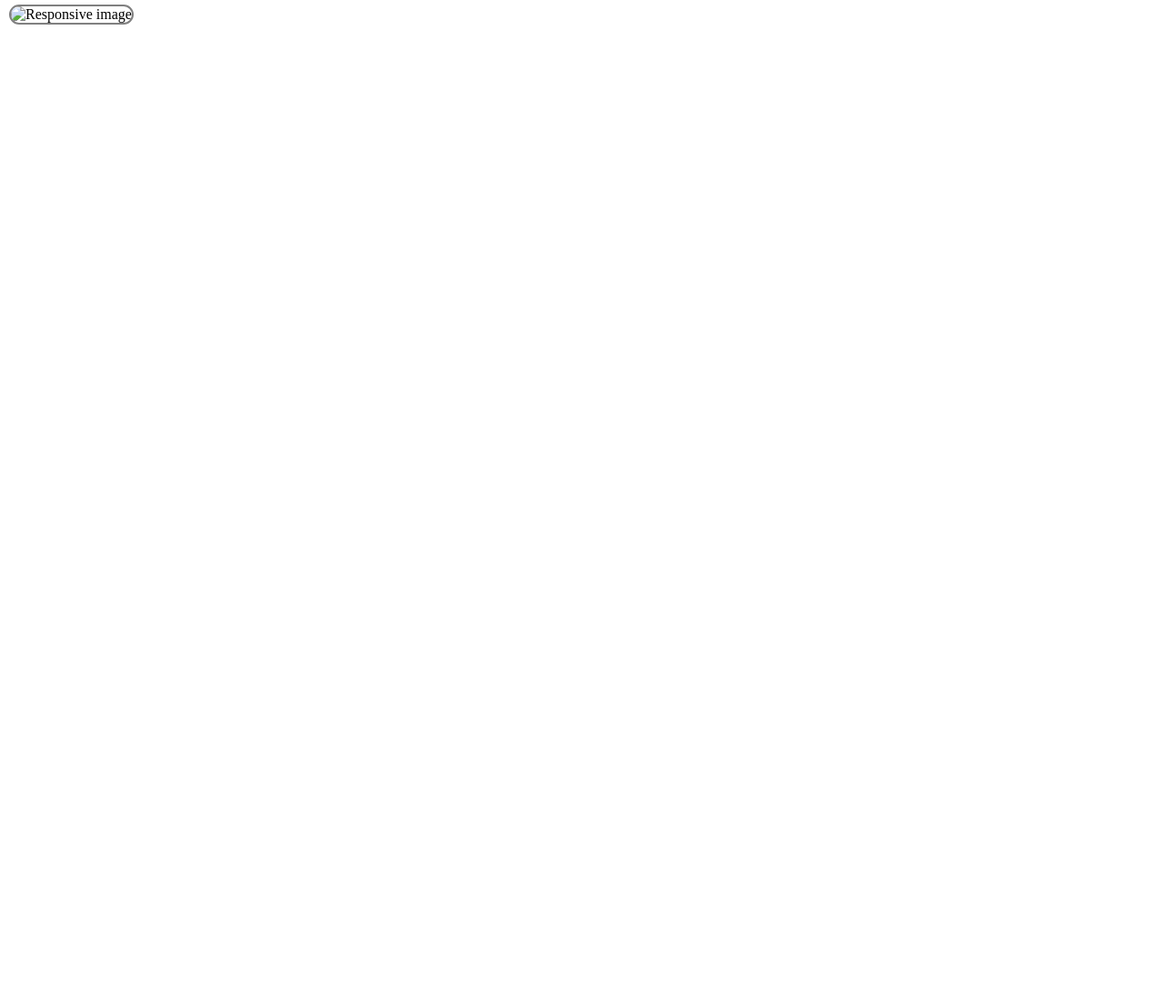
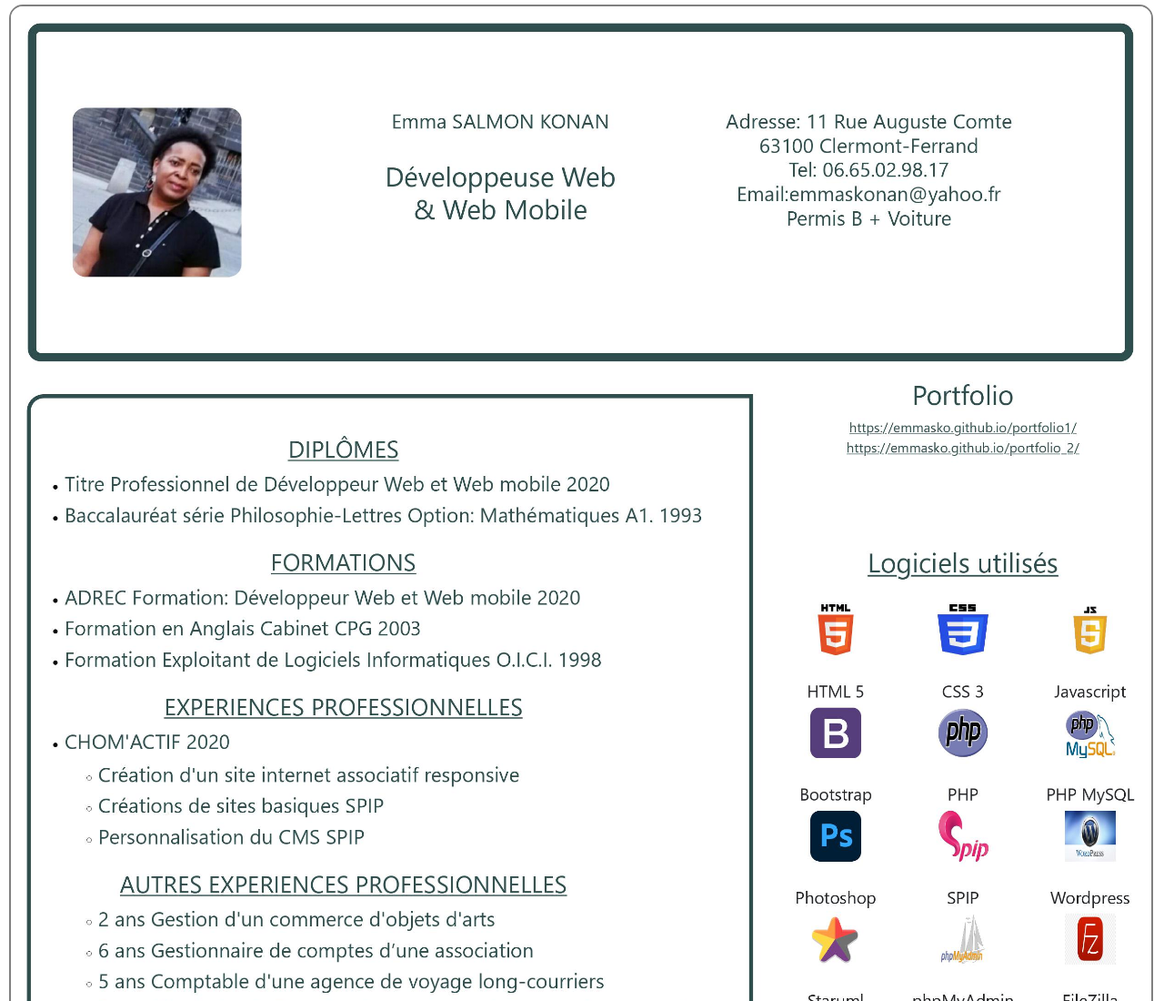
Before and after one commit to Emmasko/cv-246septembre-2021, a plain HTML site: page index.html in a window 1280 px wide. Shown: the top 1100 px of the page at 91% size. Before the commit the page ends 800 px from the top, so only its background shows below. Drawn offline with Linux system fonts and the light colour scheme.

Commit message:
Update index.html

```diff
--- a/index.html
+++ b/index.html
@@ -13,7 +13,7 @@
     	<body class="boe">
     	<div class="wrapper">
             <div class="content">
-		    <img src="CV décembre 2021.jpg" class="img-fluid" alt="Responsive image">
+		    <img src="CV Decembre 2021.jpg" class="img-fluid" alt="Responsive image">
 
             </div>
         </div>
```
